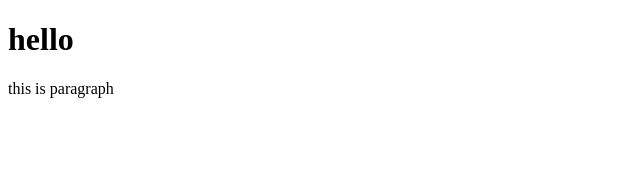
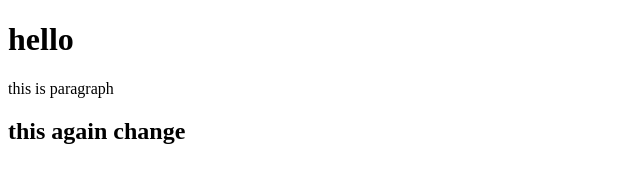
Before and after one commit to AFEEFA-PK/sample, a plain HTML site: page index.html in a window 1280 px wide. Shown: the whole page, without its empty margins (0-640 px from the left). Drawn offline with Linux system fonts and the light colour scheme.

Commit message:
again modified

```diff
--- a/index.html
+++ b/index.html
@@ -8,5 +8,6 @@
 <body>
     <h1>hello</h1>
     <p>this is paragraph</p>
+    <h2>this again change</h2>
 </body>
 </html>
```
